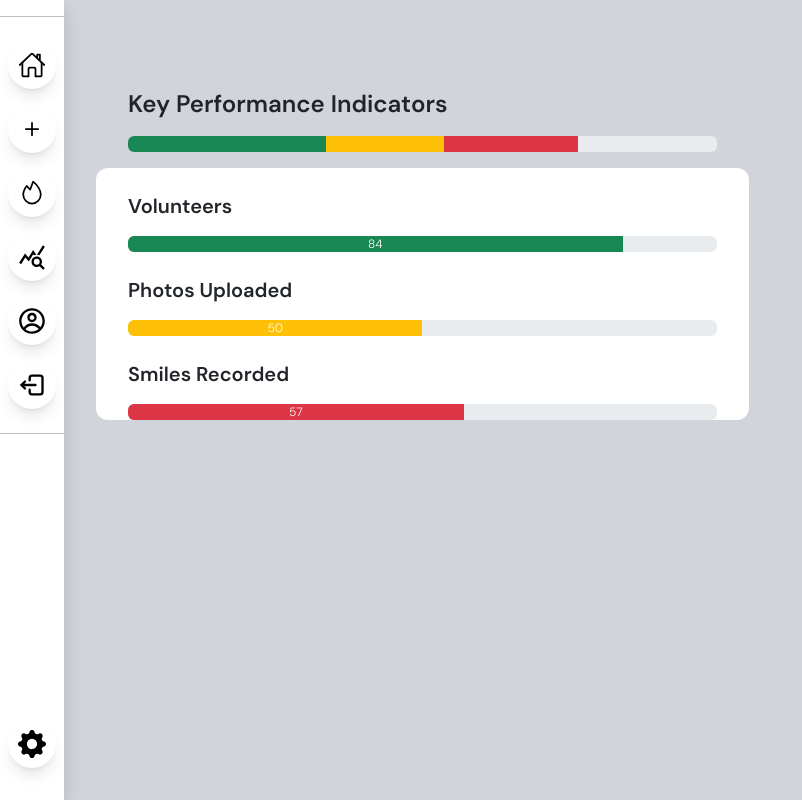
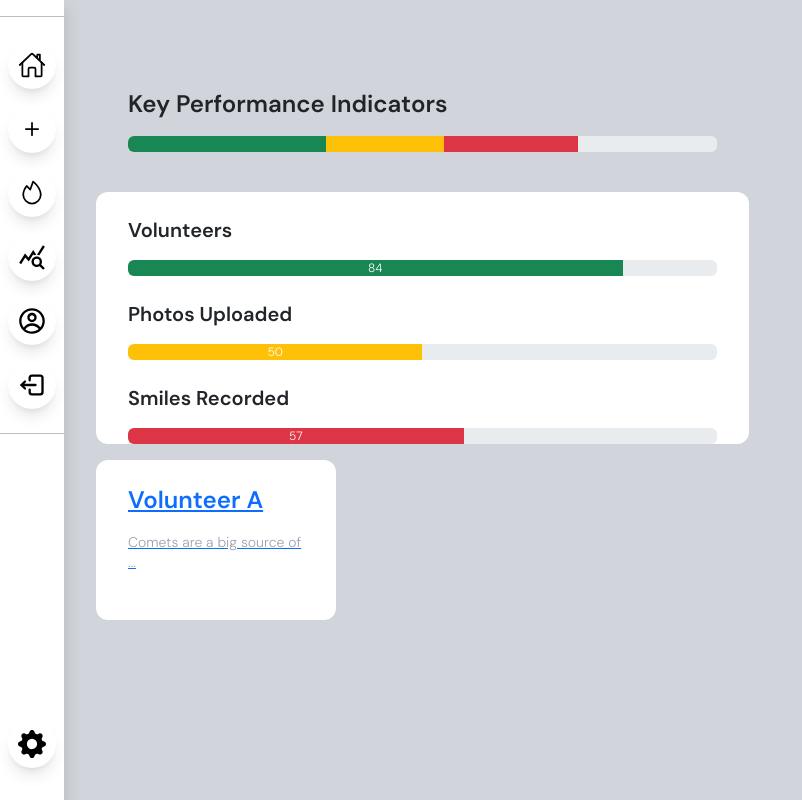
Before and after one commit to phhackforgood/impacttrack, a Next.js app: page /events in a window 1280 px wide. Shown: the whole page, without its empty margins (0-802 px from the left). Built offline with nearby package versions, Linux system fonts and the light colour scheme.

Commit message:
Added volunteercard to events

```diff
--- a/src/app/components/VolunteerCard.tsx
+++ b/src/app/components/VolunteerCard.tsx
@@ -10,9 +10,9 @@ const VolunteerCard = (props: VolunterCardProps) => {
     const { name, description } = props;
     const progress = 20;
     return (
-        <Link href="/events" className="flex flex-col items-center bg-white hover:shadow-xl font-Dmsans w-40 h-40 rounded-xl mr-auto">
+        <Link href="/events" className="flex flex-col items-center bg-white hover:shadow-xl font-Dmsans w-60 h-40 rounded-xl mr-auto">
             <h2 className="text-2xl font-semibold mr-auto mb-3 mx-8 mt-6">Volunteer A</h2>
-            <h3 className="text-sm font-light text-left text-gray-400 leading-2 text-wrap px-8 w-full">Comets are a big source of meteoroids because of the nature of those long tails. A large amount of dust</h3>
+            <h3 className="text-sm font-light text-left text-gray-400 leading-2 text-wrap px-8 w-full">Comets are a big source of ...</h3>
 
         </Link>
     );
--- a/src/app/events/page.tsx
+++ b/src/app/events/page.tsx
@@ -21,7 +21,7 @@ export default function EventPage() {
                     </ProgressBar>
                 </div>
             </div>
-            <div className="flex flex-col items-center bg-white font-Dmsans w-3/5 rounded-xl mr-auto mt-100">
+            <div className="flex flex-col items-center bg-white font-Dmsans w-3/5 rounded-xl mr-auto mb-3 mt-6">
                 <h2 className="text-xl font-semibold mr-auto mb-3 mx-8 mt-6">Volunteers</h2>
                 <div className="text-sm font-light text-left text-gray-400 leading-2 text-wrap px-8 w-full"><ProgressBar variant="success" now={progVolunteers} label={`${progVolunteers}`} /></div>
                 <h2 className="text-xl font-semibold mr-auto mb-3 mx-8 mt-6">Photos Uploaded</h2>
@@ -30,7 +30,9 @@ export default function EventPage() {
                 <div className="text-sm font-light text-left text-gray-400 leading-2 text-wrap px-8 w-full"><ProgressBar variant="danger" now={progSmiles} label={`${progSmiles}`} /></div>
             </div>
 
-
+            <div className="mr-auto w-full mb-4">
+                <VolunteerCard name="Volunteer A" description="..." />
+            </div>
         </main>
     )
 }
```
